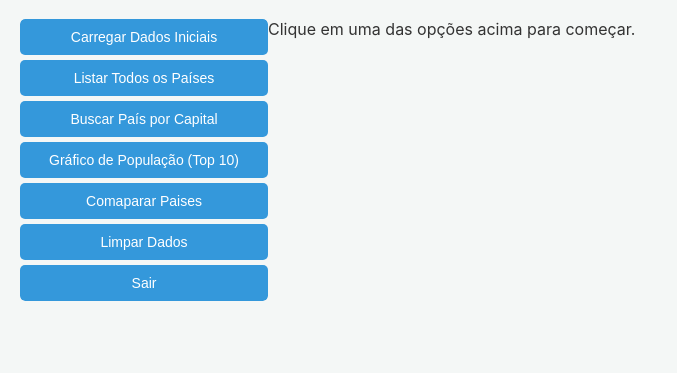
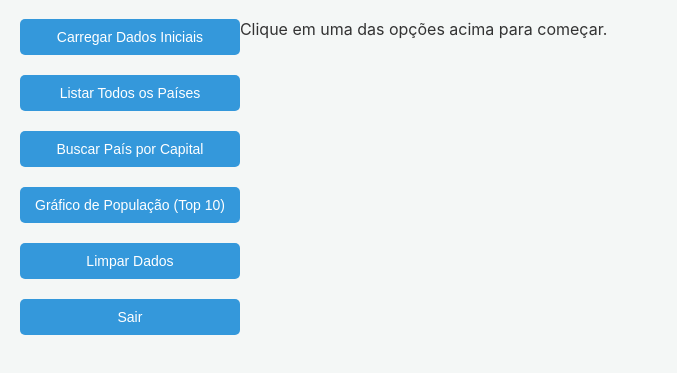
Before and after one commit to LuccaDultra/Crud-Paises, a plain HTML site: page index.html in a window 1280 px wide. Shown: the part 63-436 px from the top of the page, without its empty margins (0-677 px from the left). Drawn offline with nearby package versions, Linux system fonts and the light colour scheme.

Commit message:
alterações

```diff
--- a/index.html
+++ b/index.html
@@ -8,7 +8,7 @@
   <style>
     body { font-family: -apple-system, BlinkMacSystemFont, "Segoe UI", Roboto, Helvetica, Arial, sans-serif; margin: 20px; background-color: #f4f7f6; color: #333; }
     h1 { color: #2c3e50; }
-    #buttons { display: flex; flex-wrap: wrap; gap: 5px; margin-bottom: 20px; float:left; flex-direction: column; overflow-y: scroll; border-radius: 5px; height: 100%; width: 20% ; color: #fff }
+    #buttons { display: flex; flex-wrap: wrap; gap: 10px; margin-bottom: 20px; flex-direction: column;gap: 20px;float:left;heigt:100hv;}
     button { margin: 0; padding: 10px 15px; border: none; border-radius: 5px; background-color: #3498db; color: white; cursor: pointer; font-size: 14px; transition: background-color 0.3s ease; }
     button:hover { background-color: #2980b9; }
     #output { margin-top: 20px; }
@@ -35,7 +35,6 @@
     <button data-action="list">Listar Todos os Países</button>
     <button data-action="findByCapital">Buscar País por Capital</button>
     <button data-action="populationChart">Gráfico de População (Top 10)</button>
-    <button data-action="compareCountris">Comaparar Paises</button>
     <button data-action="clear">Limpar Dados</button>
     <button data-action="exit">Sair</button>
   </div>
```
